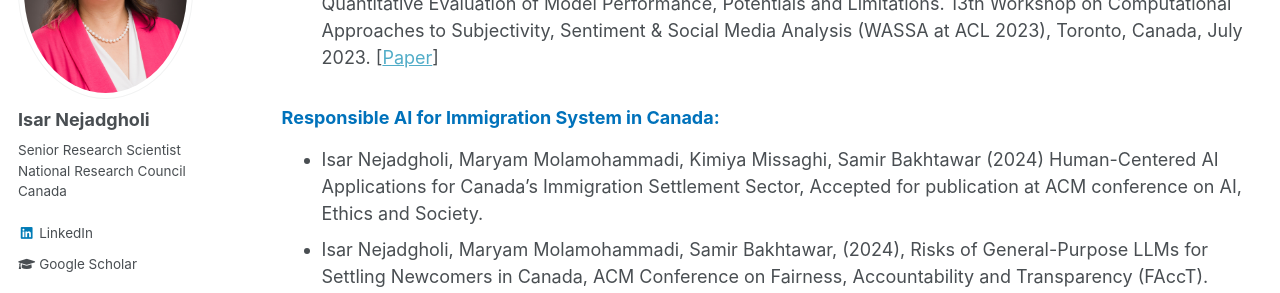
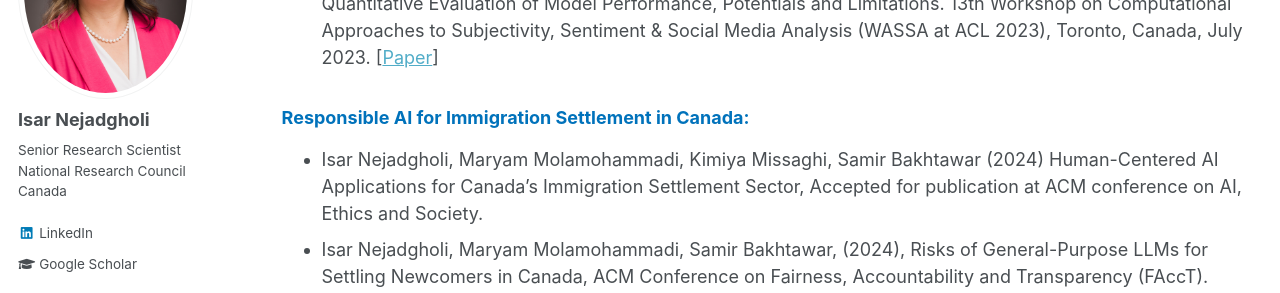
Before and after one commit to IsarNejad/IsarNejad.github.io, a Jekyll site: the page built from _pages/research.md, in a window 1280 px wide and 900 px high, scrolled down 2226 px. Shown: the part 153-446 px from the top of the window. Built offline with Jekyll 4.4.1, drawn with Linux system fonts in a browser that asks for light colours.

Commit message:
Update research.md

```diff
--- a/_pages/research.md
+++ b/_pages/research.md
@@ -65,7 +65,7 @@ author_profile: true
 <a id="Immigration"></a>
 
 {: .gray}
-### Responsible AI for Immigration System in Canada:
+### Responsible AI for Immigration Settlement in Canada:
 - Isar Nejadgholi, Maryam Molamohammadi, Kimiya Missaghi, Samir Bakhtawar (2024) Human-Centered AI Applications for Canada’s Immigration Settlement Sector, Accepted for publication at ACM conference on AI, Ethics and Society.
 - Isar Nejadgholi, Maryam Molamohammadi, Samir Bakhtawar, (2024), Risks of General-Purpose LLMs for Settling Newcomers in Canada, ACM Conference on Fairness, Accountability and Transparency (FAccT). [[Tutorial](https://facctconference.org/2024/acceptedtutorials)] [[Read the Report](https://isarnejad.github.io/files/AI-in-Settlement.pdf){:target="_blank"}]
 - Anna Jahn, Isar Nejadgholi and Maryam Molamohammadi, (2023). Responsible AI in Settlement Services: Challenges, Social Context, and Ethical AI Solutions. Pathway to Prosperity National Conference. [[workshop page](https://site.pheedloop.com/event/EVEHAYZSFXPTO/schedule/SES0UFO405SMXA1ZG)].
```
